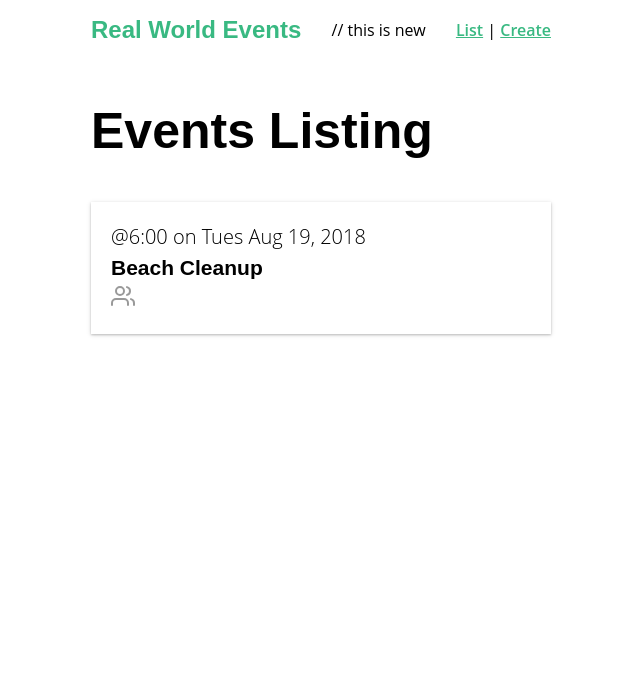
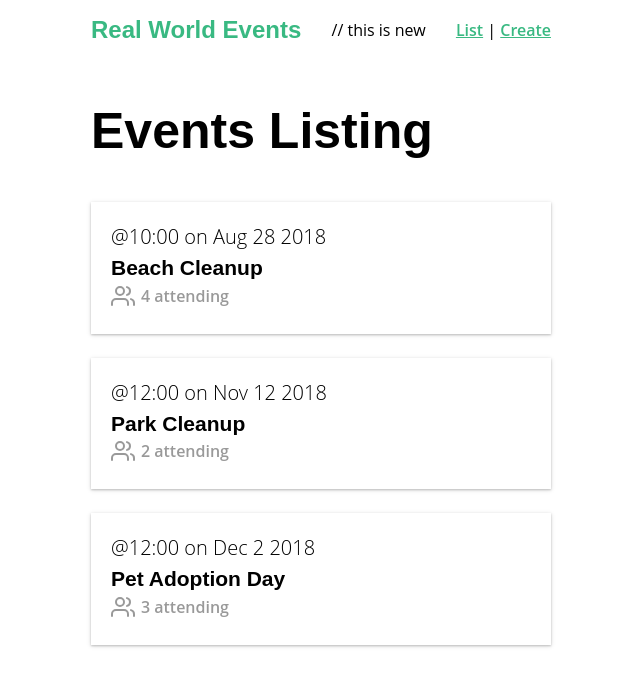
Before and after one commit to Sioomak/real-world-vue, a Vue app: page / in a window 1280 px wide. Shown: the top 686 px of the page, without its empty margins (319-959 px from the left). Built offline with nearby package versions, Linux system fonts and the light colour scheme; data requests are answered from the project's data file.

Commit message:
All Axios calls are now from EventService.js in /services/

```diff
--- a/db.json
+++ b/db.json
@@ -1,49 +1,76 @@
 {
   "events": [
     {
-      "id": 5928101,
-      "user": {
-        "id": "abc123",
-        "name": "Adam"
-      },
-      "category": "animal welfare",
-      "organizer": "Adam",
-      "title": "Cat Cabaret",
-      "description": "Yay felines!",
-      "location": "Meow Town",
-      "date": "2019-01-03T21:54:00.000Z",
-      "time": "2:00",
-      "attendees": []
+      "id": 1,
+      "title": "Beach Cleanup",
+      "date": "Aug 28 2018",
+      "time": "10:00",
+      "location": "Daytona Beach",
+      "description": "Let's clean up this beach.",
+      "organizer": "Adam Jahr",
+      "category": "sustainability",
+      "attendees": [
+        {
+          "id": "abc123",
+          "name": "Adam Jahr"
+        },
+        {
+          "id": "def456",
+          "name": "Gregg Pollack"
+        },
+        {
+          "id": "ghi789",
+          "name": "Beth Swanson"
+        },
+        {
+          "id": "jkl101",
+          "name": "Mary Gordon"
+        }
+      ]
     },
     {
-      "id": 8419988,
-      "user": {
-        "id": "abc123",
-        "name": "Adam"
-      },
-      "category": "animal welfare",
-      "organizer": "Adam",
-      "title": "Kitty Cluster",
-      "description": "Yay cats!",
-      "location": "Catlandia",
-      "date": "2019-01-31T22:09:00.000Z",
-      "time": "7:00",
-      "attendees": []
+      "id": 2,
+      "title": "Park Cleanup",
+      "date": "Nov 12 2018",
+      "time": "12:00",
+      "location": "132 N Magnolia Street, Orlando, Florida",
+      "description": "We're going to clean up this park.",
+      "organizer": "Adam Jahr",
+      "category": "nature",
+      "attendees": [
+        {
+          "id": "ghi789",
+          "name": "Beth Swanson"
+        },
+        {
+          "id": "jkl101",
+          "name": "Mary Gordon"
+        }
+      ]
     },
     {
-      "id": 4582797,
-      "user": {
-        "id": "abc123",
-        "name": "Adam"
-      },
+      "id": 3,
+      "title": "Pet Adoption Day",
+      "date": "Dec 2 2018",
+      "time": "12:00",
+      "location": "132 N Magnolia Street, Orlando, Florida",
+      "description": "Help animals find new homes.",
+      "organizer": "Gregg Pollack",
       "category": "animal welfare",
-      "organizer": "Adam",
-      "title": "Puppy Parade",
-      "description": "Yay pups!",
-      "location": "Puptown ",
-      "date": "2019-02-02T23:27:00.000Z",
-      "time": "1:00",
-      "attendees": []
+      "attendees": [
+        {
+          "id": "abc123",
+          "name": "Adam Jahr"
+        },
+        {
+          "id": "ghi789",
+          "name": "Beth Swanson"
+        },
+        {
+          "id": "jkl101",
+          "name": "Mary Gordon"
+        }
+      ]
     }
   ]
 }
--- a/src/components/BaseIcon.vue
+++ b/src/components/BaseIcon.vue
@@ -3,6 +3,7 @@
     <svg class="icon" :width="width" :height="height">
       <use v-bind="{ 'xlink:href': '/feather-sprite.svg#' + name }" />
     </svg>
+    <slot></slot>
   </div>
 </template>
 
--- a/src/components/EventCard.vue
+++ b/src/components/EventCard.vue
@@ -1,31 +1,20 @@
 <template>
   <router-link
     class="event-link"
-    :to="{ name: 'event-show', params: { id: '1' } }"
+    :to="{ name: 'event-show', params: { id: event.id } }"
   >
     <div class="event-card -shadow">
       <span class="eyebrow">@{{ event.time }} on {{ event.date }}</span>
       <h4 class="title">{{ event.title }}</h4>
-      <BaseIcon name="users">{{ event.attendees.length }} attending </BaseIcon>
+      <BaseIcon name="users">{{ event.attendees.length }} attending</BaseIcon>
     </div>
   </router-link>
 </template>
 
 <script>
 export default {
-  data() {
-    return {
-      event: {
-        id: 1,
-        title: 'Beach Cleanup',
-        date: 'Tues Aug 19, 2018',
-        time: '6:00',
-        attendees: [
-          { id: 'abc123', name: 'Adam Jahr' },
-          { id: 'def456', name: 'Gregg Pollack' }
-        ]
-      }
-    }
+  props: {
+    event: Object
   }
 }
 </script>
--- /dev/null
+++ b/src/services/EventService.js
@@ -0,0 +1,19 @@
+import axios from 'axios'
+
+const apiClient = axios.create({
+  baseURL: `http://localhost:3000`,
+  withCredentials: false, // This is the default
+  headers: {
+    Accept: 'application/json',
+    'Content-Type': 'application/json'
+  }
+})
+
+export default {
+  getEvents() {
+    return apiClient.get('/events')
+  },
+  getEvent(id) {
+    return apiClient.get('/events/' + id)
+  }
+}
--- a/src/views/EventList.vue
+++ b/src/views/EventList.vue
@@ -1,23 +1,27 @@
 <template>
   <div>
     <h1>Events Listing</h1>
-    <EventCard />
+    <EventCard v-for="event in events" :key="event.id" :event="event" />
   </div>
 </template>
 
 <script>
 import EventCard from '@/components/EventCard.vue'
-import axios from 'axios'
+import EventService from '@/services/EventService.js'
 
 export default {
   components: {
     EventCard
   },
+  data() {
+    return {
+      events: []
+    }
+  },
   created() {
-    axios
-      .get('http://localhost:3000/events')
+    EventService.getEvents()
       .then(response => {
-        console.log(response.data)
+        this.events = response.data
       })
       .catch(error => {
         console.log("There's an error: " + error.response)
--- a/src/views/EventShow.vue
+++ b/src/views/EventShow.vue
@@ -2,7 +2,22 @@
   <h1>Showing event #{{ id }}</h1>
 </template>
 <script>
+import EventService from '@/servies/EventSerice.js'
 export default {
-  props: ['id']
+  props: ['id'],
+  data() {
+    return {
+      event: {}
+    }
+  },
+  created() {
+    EventService.getEvent(this.id)
+      .then(response => {
+        this.event = response.data
+      })
+      .catch(error => {
+        console.log("there's an Errror: " + error)
+      })
+  }
 }
 </script>
```
